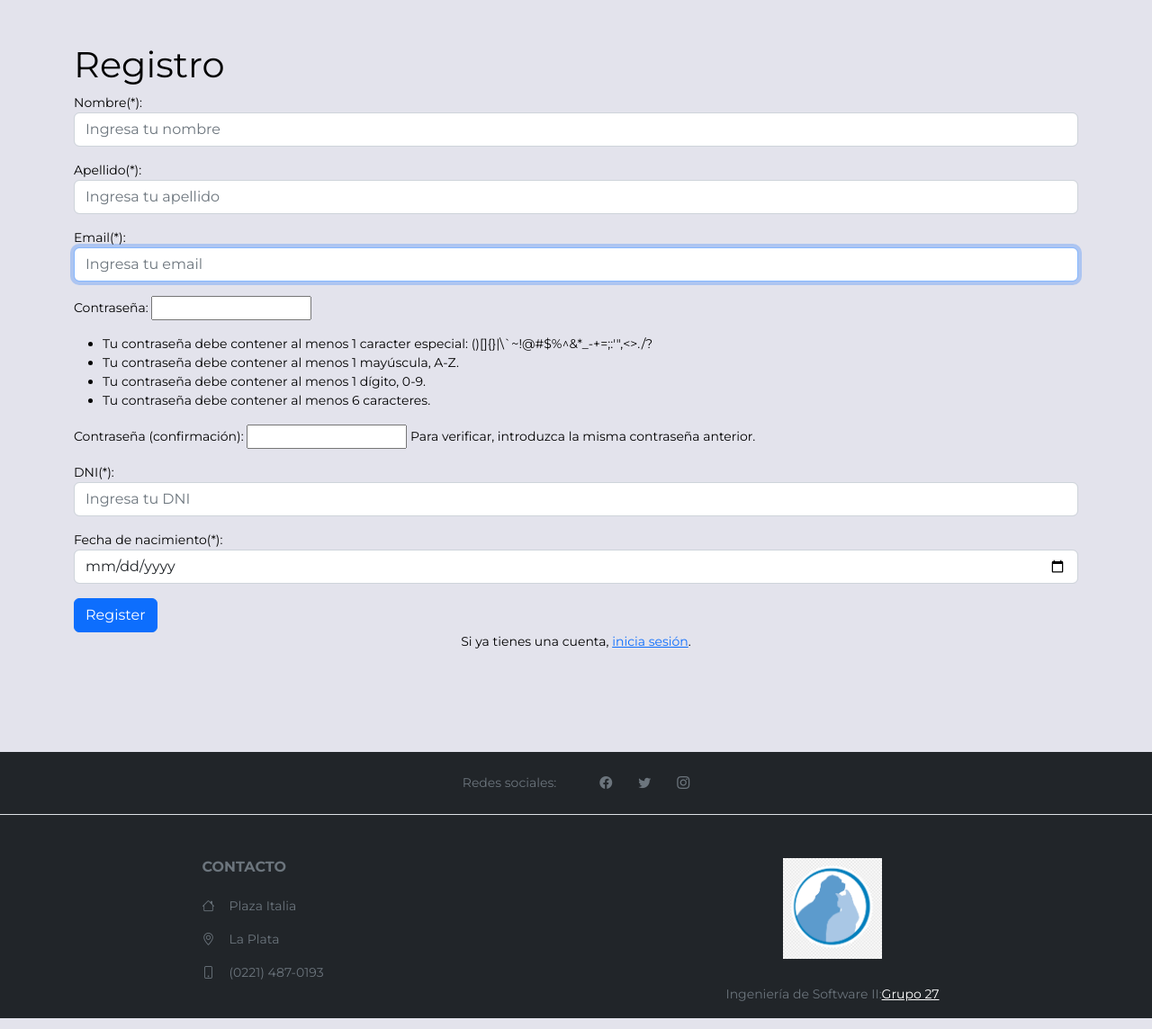
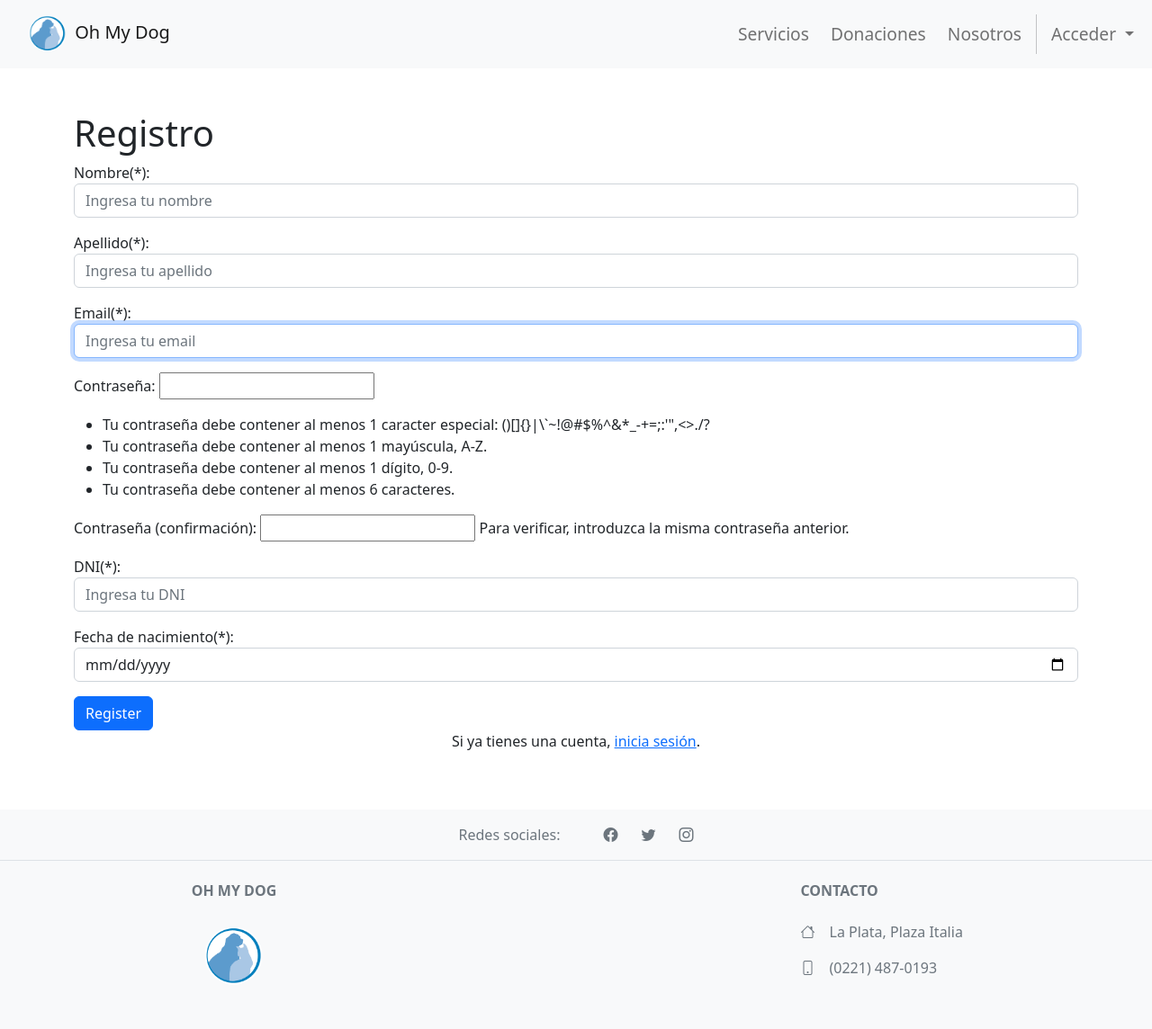
Before and after one commit to cd-paliv/is2, a Django app: page /register/ in a window 1280 px wide. Shown: the whole page at 90% size. Run offline with Django 4.2, Linux system fonts and the light colour scheme; some libraries are stand-ins or nearby versions.

Commit message:
[FIX] home más lindo

```diff
--- a/src/OMD/OMDApp/templates/base.html
+++ b/src/OMD/OMDApp/templates/base.html
@@ -1,26 +1,24 @@
 <!DOCTYPE html>
 <html lang="es">
+
 <head>
-    {% block head %}
+    {% load static %}
     <meta charset="utf-8">
-	  <meta name="viewport" content="width=device-width, initial-scale=1">
-    <link href="https://cdn.jsdelivr.net/npm/bootstrap@5.2.2/dist/css/bootstrap.min.css" rel="stylesheet" integrity="sha384-Zenh87qX5JnK2Jl0vWa8Ck2rdkQ2Bzep5IDxbcnCeuOxjzrPF/et3URy9Bv1WTRi" crossorigin="anonymous">
+    <meta name="viewport" content="width=device-width, initial-scale=1.0, shrink-to-fit=no" />
+    <link href="https://cdn.jsdelivr.net/npm/bootstrap@5.2.3/dist/css/bootstrap.min.css" rel="stylesheet" integrity="sha384-rbsA2VBKQhggwzxH7pPCaAqO46MgnOM80zW1RWuH61DGLwZJEdK2Kadq2F9CUG65" crossorigin="anonymous">
     <link rel="stylesheet" href="https://cdn.jsdelivr.net/npm/bootstrap-icons@1.9.1/font/bootstrap-icons.css">
-    <script src="https://cdn.jsdelivr.net/npm/bootstrap@5.2.2/dist/js/bootstrap.bundle.min.js" integrity="sha384-OERcA2EqjJCMA+/3y+gxIOqMEjwtxJY7qPCqsdltbNJuaOe923+mo//f6V8Qbsw3" crossorigin="anonymous"></script>
-    {% load static %}
-    <link rel="stylesheet" href="{% static 'css/style.css' %}">
+    <link rel="stylesheet" href="//netdna.bootstrapcdn.com/font-awesome/3.2.1/css/font-awesome.css">
+    <link rel="shortcut icon" href="{% static 'img/logo.png' %}">
     {% block css %}{% endblock css %}
-    <title>{% block title %}{% endblock %}</title>
-    {% endblock %}
+    <title>{% block title %} Oh My Dog {% endblock title %}</title>
 </head>
 
-{% block body %}
-<body class="d-flex flex-column min-vh-100">
-    <header>
-        {% block navbar %}
-        {% endblock %}
-    </header>
-    <main>
+<body>
+    {% block navbar %}
+    {% include 'navbar_landing.html' %}
+    {% endblock navbar %}
+
+    <main id="main">
         {% for message in messages %}
             <div class="container-fluid p-0">
                 <div class="alert {{ message.tags }} alert-dismissible" role="alert" >
@@ -28,19 +26,17 @@
                 </div>
             </div>
         {% endfor %}
-        {% block content %}
-        {% endblock %}
+        {% block content %} {% endblock content %}
     </main>
-    <div class="w-100 mt-auto">
-        <div class="container mb-5">
-            {% block buttons %}
-            {% endblock %}
-        </div>
-        {% block footer %}
-        <footer class="footer text-center text-lg-start bg-dark text-muted position-relative bottom-0 top-0 w-100">
-            {% include 'footer.html' %}
-        </footer>
-        {% endblock %}
-    </div>
+
+    {% block footer %}
+    {% include "footer.html" %}
+    {% endblock footer %}
+
+    <script type="javascript" src="{% static 'js/jquery.min.js' %}"></script>
+    <script type="javascript" src="{% static 'js/bold-and-bright.js' %}"></script>
+    <script src="https://cdn.jsdelivr.net/npm/bootstrap@5.2.3/dist/js/bootstrap.bundle.min.js" integrity="sha384-kenU1KFdBIe4zVF0s0G1M5b4hcpxyD9F7jL+jjXkk+Q2h455rYXK/7HAuoJl+0I4" crossorigin="anonymous"></script>
+    {% block js %}{% endblock js %}
 </body>
-{% endblock %}
+
+</html>
--- a/src/OMD/OMDApp/templates/footer.html
+++ b/src/OMD/OMDApp/templates/footer.html
@@ -1,12 +1,12 @@
+
 {% load static %}
-
-<footer class="footer text-center text-lg-start bg-dark text-muted position-relative bottom-0 top-0 w-100">
-    <div class="d-flex justify-content-center p-4 border-bottom" style="border-bottom-color: #5A5A5A;">
+<footer class="footer text-center text-lg-start bg-light text-muted position-relative bottom-0 top-0 w-100">
+  <div class="d-flex justify-content-center p-3 border-bottom">
     <div class="me-5 d-none d-lg-block">
       <span>Redes sociales:</span>
     </div>
     <div class="d-flex justify-content-between align-items-center" style="min-width:100px;">
-        <a target="_blank" href="" class="text-reset ">
+      <a target="_blank" href="" class="text-reset">
         <i class="bi bi-facebook"></i>
       </a>
       <a target="_blank" href="" class="text-reset">
@@ -18,22 +18,23 @@
     </div>
   </div>
   <section class="">
-      <div class="container text-center text-md-start mt-5 ">
+    <div class="container text-center text-md-start mt-4">
       <div class="row mt-3">
         <div class="col-md-3 col-lg-4 col-xl-3 mx-auto mb-4">
-            <h6 class="text-uppercase fw-bold mb-4">Contacto</h6>
-            <p><i class="bi bi-house me-3"></i>Plaza Italia</p>
-            <i class="bi bi-geo-alt me-3"></i>La Plata</p>
-            <p><i class="bi bi-phone me-3"></i>(0221) 487-0193</p>
+          <h6 class="text-uppercase fw-bold mb-4 text-center">
+            Oh My Dog
+          </h6>
+          <p class="mx-auto d-flex justify-content-center">
+            <img alt="Logo" src="{% static 'img/logo.png' %}" style="height:5rem;" />
+          </p>
         </div>
         <div class="col-md-3 col-lg-4 col-xl-3 mx-auto mb-4 d-flex justify-content-center">
-            <img alt="Logo del Club" src="{% static 'img/logo.png' %}" style="height:7rem;" />
-            <!-- Copyright -->
-            <p class="mx-auto d-flex justify-content-center" style="position:absolute; bottom:0px;">
-                Ingeniería de Software II:
-                <a class="text-white" href="" target="_blank">Grupo 27</a>
-            </p>
-            <!-- Copyright -->
+        </div>
+
+        <div class="col-md-3 col-lg-4 col-xl-3 mx-auto mb-4">
+          <h6 class="text-uppercase fw-bold mb-4">Contacto</h6>
+          <p><i class="bi bi-house me-3"></i>La Plata, Plaza Italia</p>
+          <p><i class="bi bi-phone me-3"></i>(0221) 487-0193</p>
         </div>
       </div>
     </div>
--- a/src/OMD/OMDApp/templates/navbar_landing.html
+++ b/src/OMD/OMDApp/templates/navbar_landing.html
@@ -4,7 +4,7 @@
 <nav class="navbar sticky-top navbar-expand-md bg-light" role="navigation">
     <div class="container-fluid">
       <a class="navbar-brand" href="">
-        <img src="{% static 'img/logo.png' %}" alt="Logo" width="50" height="50" class="d-inline-block align-text-middle">
+        <img src="{% static 'img/logo.png' %}" alt="Logo" width="50" height="50" class="d-inline-block align-text-middle ms-3">
             Oh My Dog
       </a>
       <button class="navbar-toggler collapsed" type="button" data-bs-toggle="collapse" data-bs-target="#navbarSupportedContent" aria-controls="navbarSupportedContent" aria-expanded="false" aria-label="Toggle navigation">
```
Also changed, not shown: src/OMD/OMDApp/static/css/carousel.css (deleted, +0 -17 lines), src/OMD/OMDApp/templates/land_page.html (+17 -52 lines), src/OMD/OMDApp/static/img/logo.png. Lines whose indentation alone changed are shown as unchanged.
